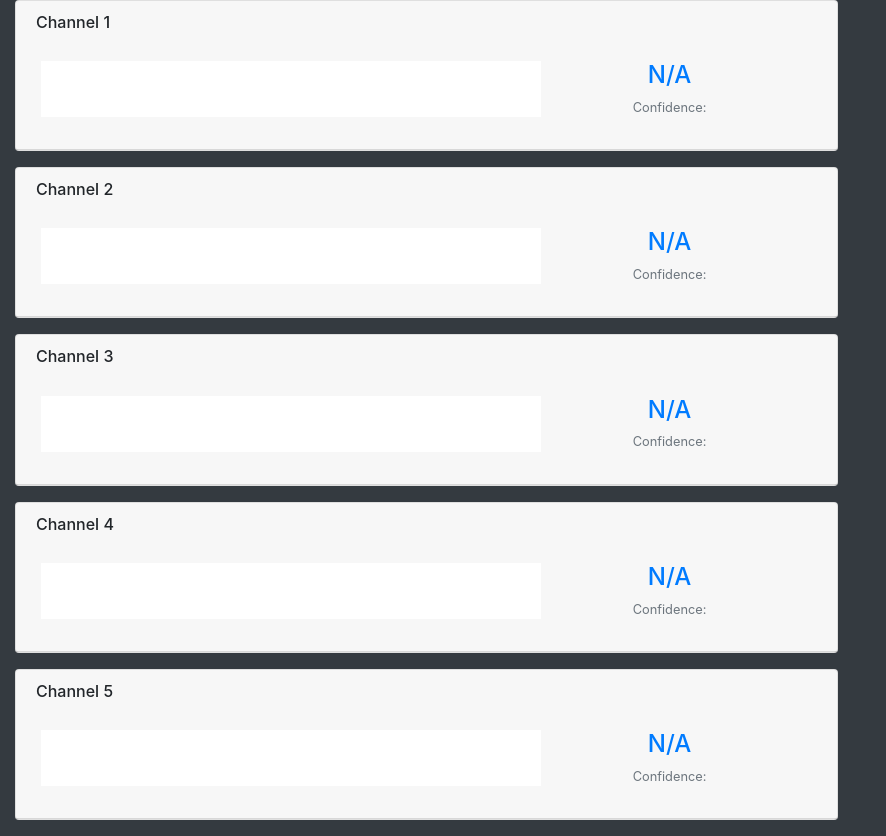
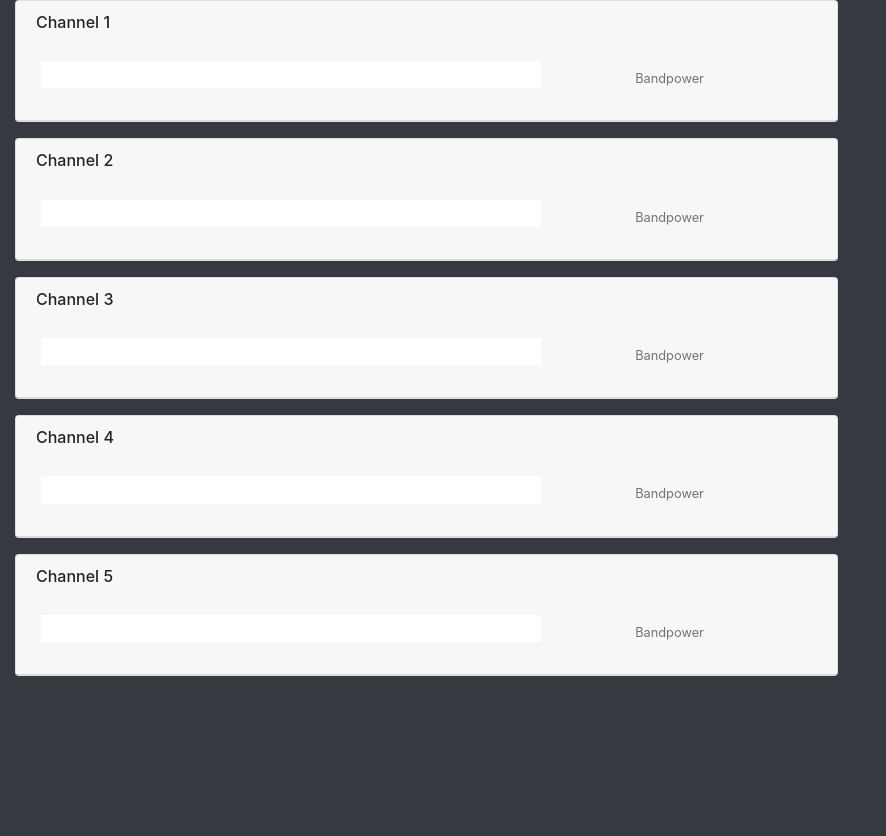
Before and after one commit to Evarxsto/ARES-Project, a Flask app: page / in a window 1280 px wide. Shown: the whole page, without its empty margins (0-886 px from the left). After the commit the page ends 676 px from the top, so only its background shows below. Run offline with Flask 2, Linux system fonts and the light colour scheme; parts of the project's set-up code (start-up, migrations or seed data) failed here and were passed over; some libraries are stand-ins or nearby versions.

Commit message:
Updated input names in template + got rid of attention state

```diff
--- a/app.py
+++ b/app.py
@@ -27,7 +27,7 @@ def index():
     Renders the starter template where the color is white and there are no states associated
     with the 5 channels.
     """
-    return render_template("dashboard.html", color="white", state="N/A", n=5)
+    return render_template("dashboard.html", color="white", state="", n=5)
 
 @app.route('/update')
 def update():
--- a/templates/dashboard.html
+++ b/templates/dashboard.html
@@ -23,7 +23,7 @@
         <div class="col-lg-8">
           <div class="card mb-3">
             <div class="card-header">
-              <h6> Channel {{n+1}} </h6>
+              <h6 id={{n+5}}> Channel {{n+1}} </h6>
             <div class="card-body">
                 <div class="row">
                   <div class="col-sm-8">
@@ -41,7 +41,7 @@
                   <div class="mb-0 text-primary">
                     <h4>{{state}}</h4>
                   </div>
-                  <div class="small text-muted">Confidence: </div>
+                  <div class="small text-muted">Bandpower</div>
                 </div>
                 </div>
             </div>
@@ -80,11 +80,18 @@
       function set_colors(json) {
         var n = 0;
         var colors = json["data"];
+        var labels = ["DELTA", "THETA", "ALPHA", "BETA", "GAMMA"]
 
+        // Update the colors
         for (n; n < 5; n++) {
           console.log(colors[n]);
           $("#" + n).css("background-color", colors[n]);
-          //$("#" + n).style.background-color(colors[n]); // Might need to convert n to str
+        }
+
+        n = 5
+        // Update the Labels
+        for (n; n < 10 ; n++) {
+          $("#" + n).html(labels[n-5]);
         }
       }
     </script>
```
